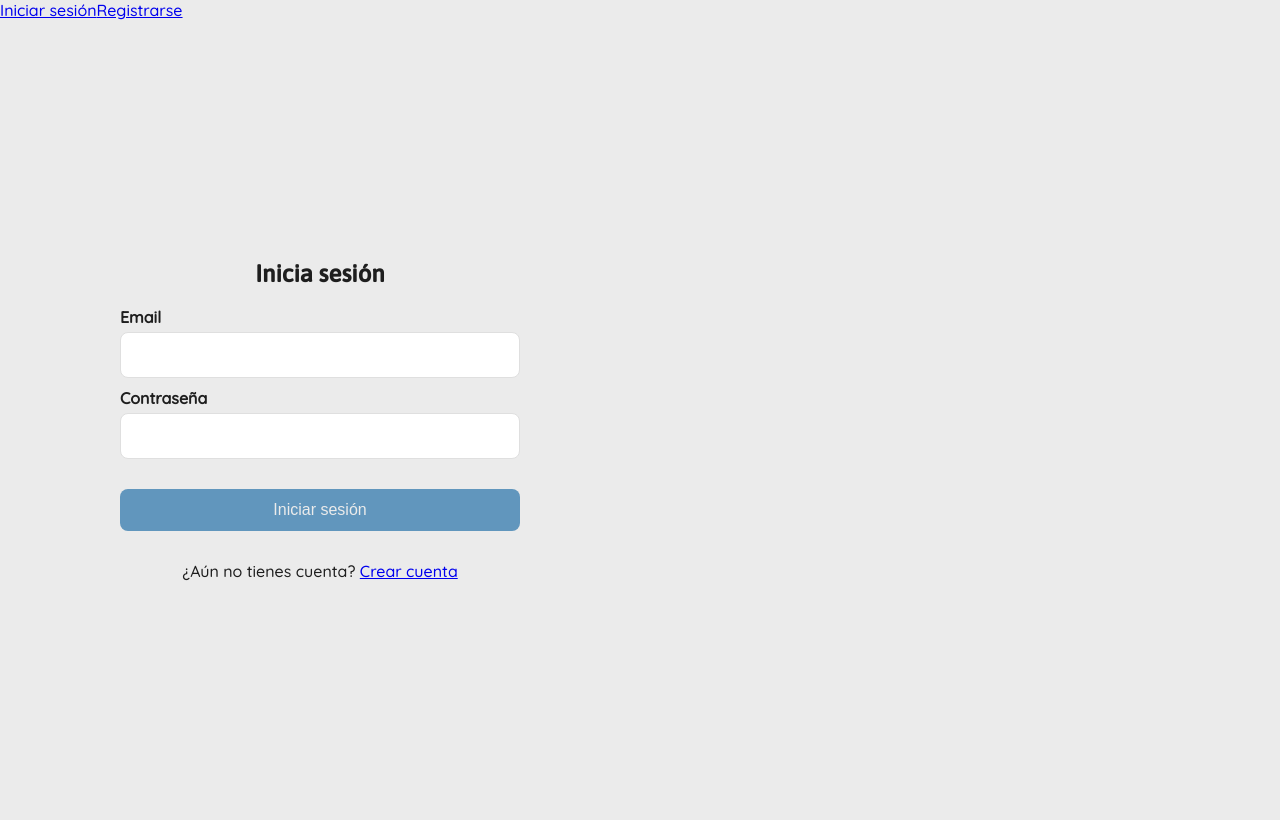
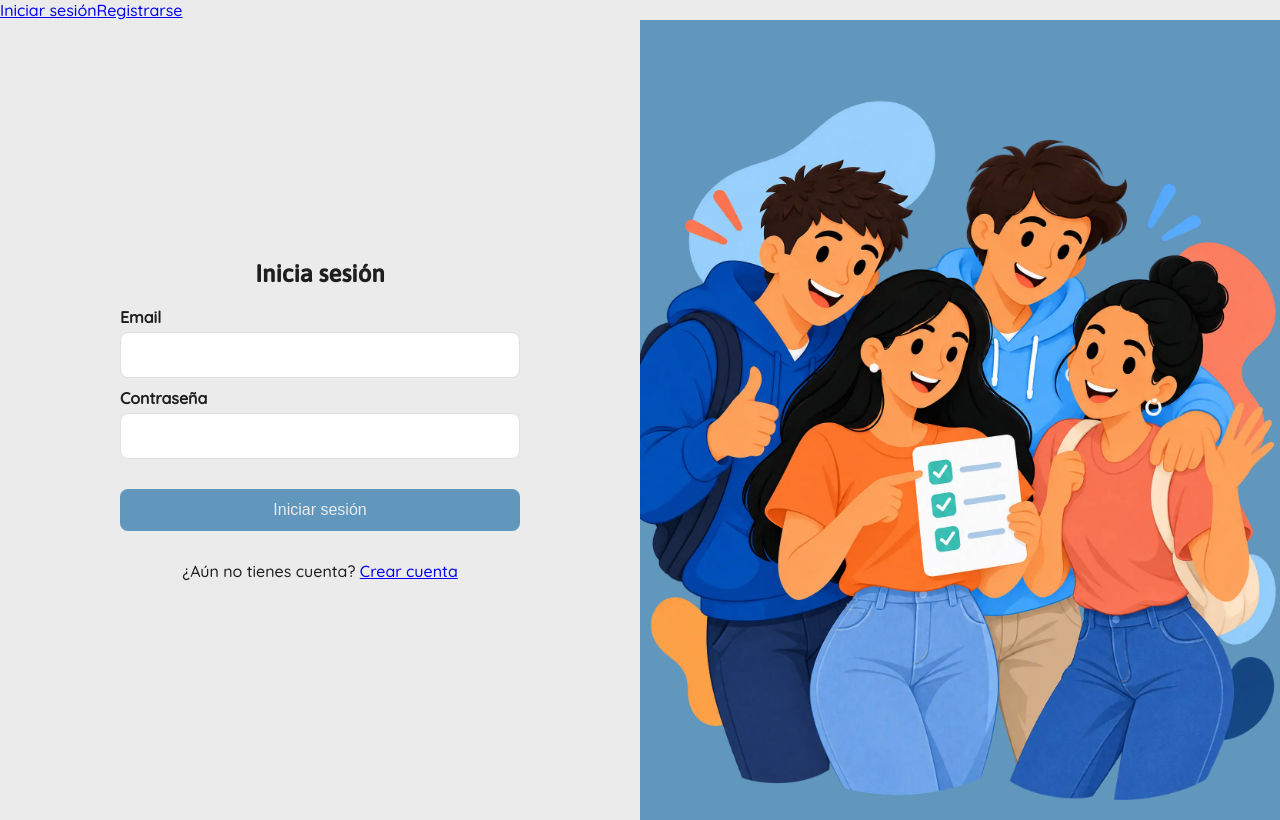
Before and after one commit to titoValen/colabo, a React (Vite) app in the folder client/: page /iniciar-sesion in a window 1280 px wide. Built offline with nearby package versions, Linux system fonts and the light colour scheme; no server answers.

Commit message:
feat: agregar ilustración de inicio de sesión y estilos correspondientes

```diff
--- a/client/src/pages/Login.jsx
+++ b/client/src/pages/Login.jsx
@@ -2,6 +2,7 @@ import { useState } from "react";
 import { Link, useNavigate } from "react-router";
 import { useAuth } from "@/hooks/useAuth";
 import AuthField from "@components/AuthField";
+import ColaboLogin from "@/assets/illustration/colabo_login.webp";
 import "@/styles/auth.css";
 
 export default function Login() {
@@ -85,7 +86,9 @@ export default function Login() {
           ¿Aún no tienes cuenta? <Link to="/registrarse">Crear cuenta</Link>
         </p>
       </section>
-      <section className="auth-image"></section>
+      <section className="auth-image">
+        <img src={ColaboLogin} alt="Ilustración de Colabo" loading="lazy" />
+      </section>
     </main>
   );
 }
--- a/client/src/styles/auth.css
+++ b/client/src/styles/auth.css
@@ -1,6 +1,17 @@
+.app-shell:has(.auth-page) {
+  display: flex;
+  flex-direction: column;
+  height: 100dvh;
+  overflow: hidden;
+}
+
 .auth-page {
   display: grid;
-  grid-template-columns: 1fr 1fr;
+  grid-template-columns: 50% 50%;
+  flex: 1;
+  min-height: 0;
+  height: auto;
+  overflow: hidden;
 }
 
 .auth-panel {
@@ -9,7 +20,7 @@
   justify-content: center;
   align-items: center;
   padding: 2rem;
-  height: 100vh;
+  min-height: 0;
 }
 
 .auth-title {
@@ -61,3 +72,18 @@
 .auth-submit:hover {
   background-color: var(--color-blue);
 }
+
+.auth-image {
+  display: flex;
+  justify-content: center;
+  align-items: center;
+  background-color: var(--color-sky-blue);
+  min-height: 0;
+  overflow: hidden;
+}
+
+.auth-image img {
+  display: block;
+  max-width: 100%;
+  object-fit: contain;
+}
```
Also changed, not shown: client/src/assets/illustration/colabo_login.webp (added).
